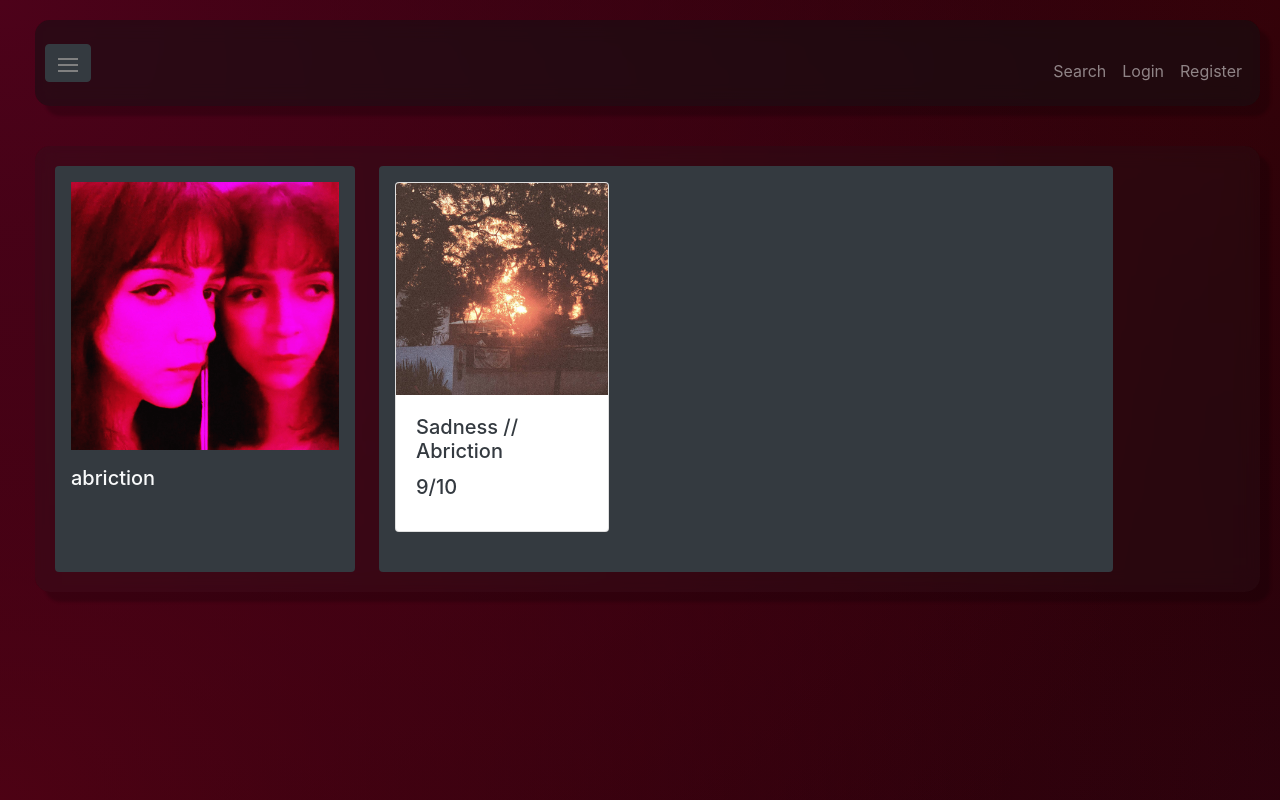
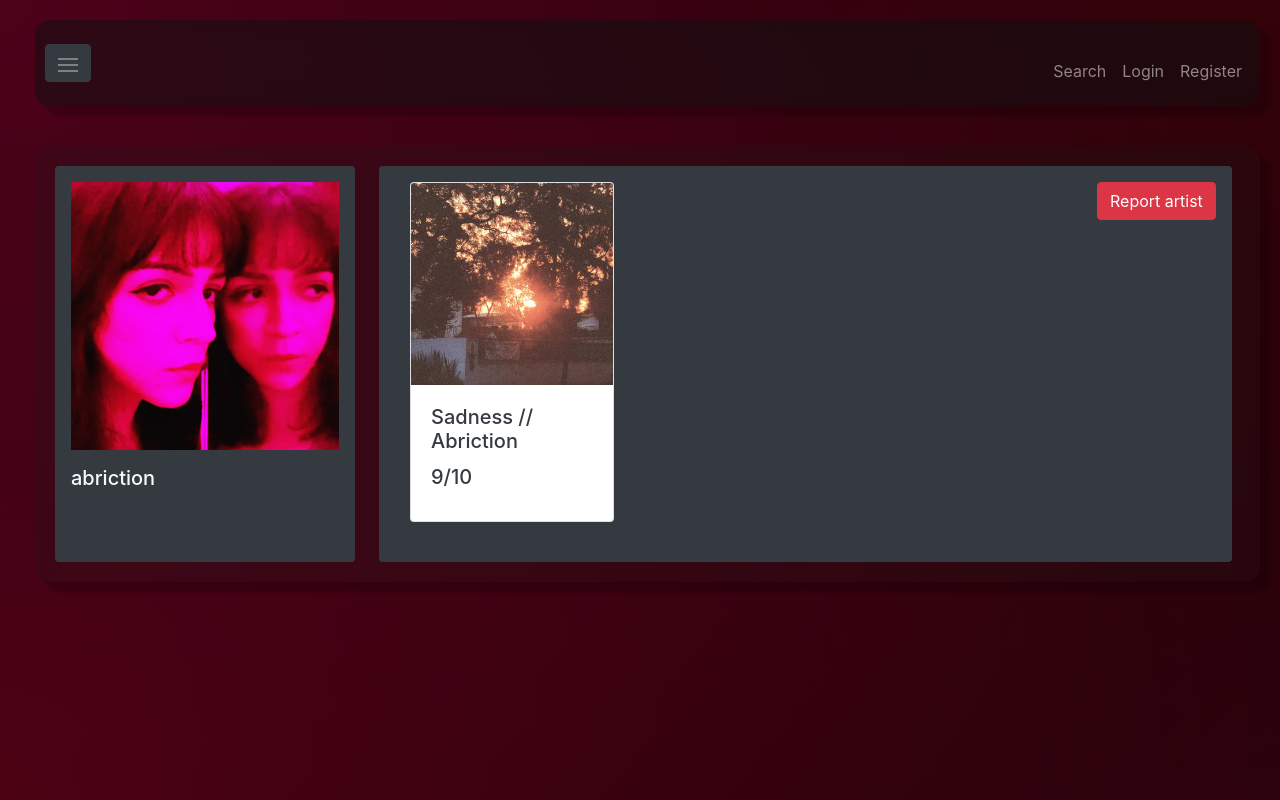
Before and after one commit to BDHoefs/CSCI313MusicReview, a Django app: page /artist/1 in a window 1280 px wide. Run offline with Django 4.2, Linux system fonts and the light colour scheme; data comes from the database, SQL or seed files in the repository; some libraries are stand-ins or nearby versions.

Commit message:
Add artist reporting

```diff
--- a/MusicReview/forms.py
+++ b/MusicReview/forms.py
@@ -4,7 +4,7 @@
 from django.forms import inlineformset_factory
 from django.contrib.auth.models import User
 
-from .models import Review, Release, Artist, Song, ReportReleaseInfo, ReportReviewContent
+from .models import Review, Release, Artist, Song, ReportReleaseInfo, ReportReviewContent, ReportArtistInfo
 from .widgets import Select2Widget, IntegerTime
 
 class ImageColorForm(forms.Form):
@@ -60,3 +60,8 @@
     class Meta:
         model = ReportReviewContent
         fields = ['report_text']
+
+class ReportArtistForm(forms.ModelForm):
+    class Meta:
+        model = ReportArtistInfo
+        fields = ['report_text']
--- a/MusicReview/templates/music/artist.html
+++ b/MusicReview/templates/music/artist.html
@@ -13,6 +13,20 @@
   </div>
 
   <div class="p-3 bg-dark rounded ml-4">
+    {% if reportArtistForm is None %}
+    <div class="float-right">
+      <a href="{% url 'report_artist' artist.pk %}" class="btn btn-danger"
+        >Report artist</a
+      >
+    </div>
+    {% else %}
+    <form method="POST">
+      {% csrf_token %} {% for field in reportArtistForm %}
+      <p>{{ field }}</p>
+      {%endfor %}
+      <input class="btn btn-danger mb-4" type="submit" value="Submit report" />
+    </form>
+    {% endif %}
     <div class="row">
       {% for row in releases %} {% for release in row %}
       <div class="col-md-4">
--- a/MusicReview/urls.py
+++ b/MusicReview/urls.py
@@ -18,6 +18,7 @@
     path('artist/<int:pk>', views.artist, name='artist'),
     path('report_release/<int:pk>', views.report_release, name='report_release'),
     path('report_review/<int:release_pk>/<int:review_pk>', views.report_review, name='report_review'),
+    path('report_artist/<int:artist_pk>', views.report_artist, name='report_artist'),
     path('user/<str:pk>', views.user, name='user'),
     path('admin_reports', views.admin_reports, name='admin_reports'),
     path('delete_release/<int:release_pk>', views.delete_release, name='delete_release'),
--- a/MusicReview/views.py
+++ b/MusicReview/views.py
@@ -8,7 +8,7 @@
 from PIL import Image
 
 from .accent_colors import default_colors, calculate_accent_colors
-from .forms import ImageColorForm, SearchForm, CreateUserForm, LoginForm, ReviewForm, ReleaseForm, TrackForm, ReleaseSort, ArtistForm, ReportReleaseInfo, ReportReviewForm, ReportReleaseForm
+from .forms import ImageColorForm, SearchForm, CreateUserForm, LoginForm, ReviewForm, ReleaseForm, TrackForm, ReleaseSort, ArtistForm, ReportReleaseInfo, ReportReviewForm, ReportReleaseForm, ReportArtistForm
 from .models import Artist, Release, Review, ReportReleaseInfo, ReportArtistInfo, ReportReviewContent, Artist
 
 def get_ctx(request, release=None):
@@ -42,6 +42,14 @@
     reviews = release.reviews.all()
     ctx['reviews'] = reviews
 
+    return ctx
+
+def artist_ctx(request, artist):
+    reviewForm = ReviewForm()
+    ctx = get_ctx(request)  # Get the common context
+    ctx['artist'] = artist
+    releases = artist.release_set.all()
+    ctx['releases'] = [releases[i:i+3] for i in range(0, len(releases), 3)]
     return ctx
 
 def home(request):
@@ -250,11 +258,8 @@
 
 def artist(request, pk):
     artist = Artist.objects.get(pk=pk)
-    reviewForm = ReviewForm()
-    ctx = get_ctx(request)  # Get the common context
-    ctx['artist'] = artist
-    releases = artist.release_set.all()
-    ctx['releases'] = [releases[i:i+3] for i in range(0, len(releases), 3)]
+    ctx = artist_ctx(request, artist)
+
     return render(request, 'music/artist.html', context=ctx)
 
 def report_release(request, pk):
@@ -305,6 +310,28 @@
 
     return render(request, 'music/release.html', context = ctx)
 
+def report_artist(request, artist_pk):
+    artist = Artist.objects.get(pk=artist_pk)
+    ctx = artist_ctx(request, artist)
+
+    if request.method == 'POST':
+        if not request.user.is_authenticated:
+            return redirect('register')
+        report_form = ReportArtistForm(request.POST)
+        if report_form.is_valid():
+            report = report_form.save(commit = False)
+            report.artist = artist
+            report.reported_by = request.user
+            report.report_time = timezone.now()
+            report.save()
+
+            return redirect('artist', pk=artist.pk)
+        else:
+            ctx['errMessages'] = ['Error submitting report']
+
+    ctx['reportArtistForm'] = ReportArtistForm()
+    return render(request, 'music/artist.html', context=ctx)
+
 def user(request, pk):
     ctx = get_ctx(request)
     # View logic here
```
